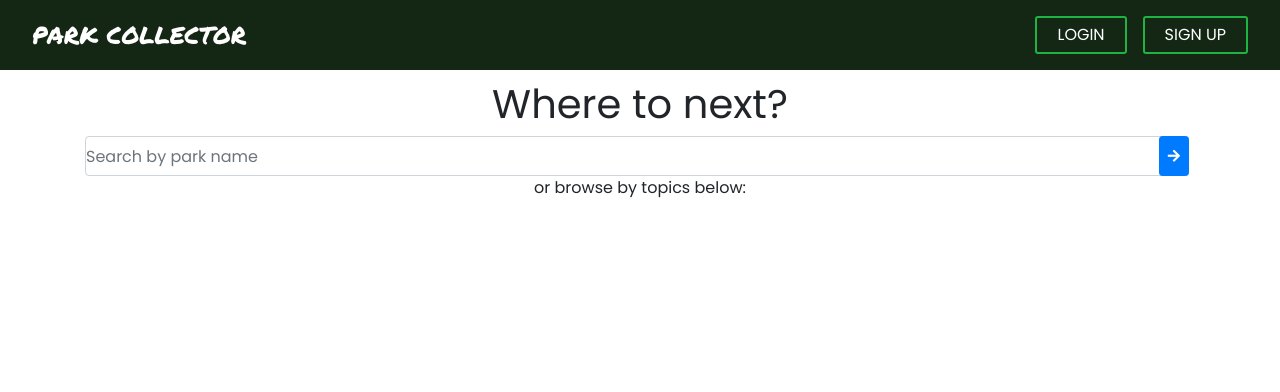
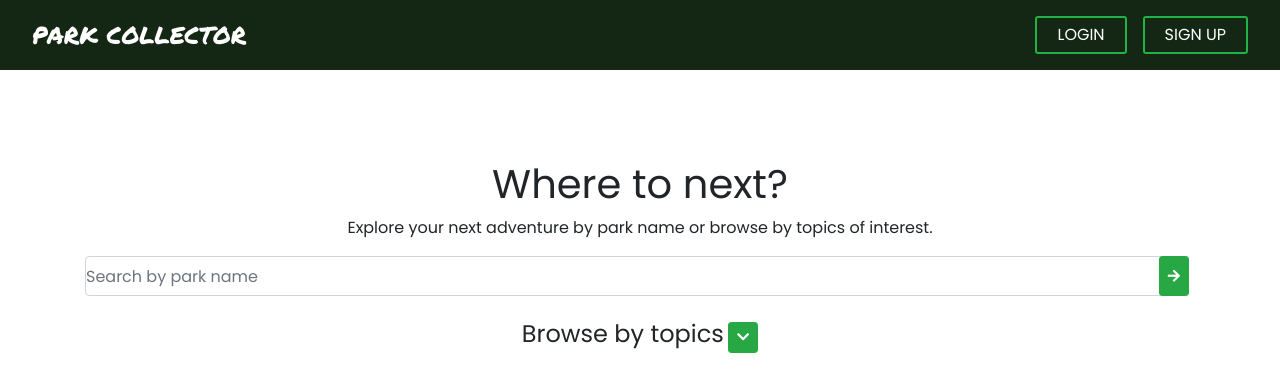
Before and after one commit to hsiangj/capstone-one, a Flask app: template templates/home.html in a window 1280 px wide. Shown: the top 392 px of the page. Run offline with Flask 3, Linux system fonts and the light colour scheme; the template is opened without the code that fills it, so the values that code supplies are empty; some libraries are stand-ins or nearby versions.

Commit message:
Add home-div, revise wording, and div for browse topics section

```diff
--- a/templates/home.html
+++ b/templates/home.html
@@ -1,13 +1,14 @@
 {% extends 'base.html' %}
 
 {% block content %}
+<div class="home-div">
 <h1>Where to next?</h1>
-
+<p>Explore your next adventure by park name or browse by topics of interest.</p>
 <form autocomplete="off" class="form-inline" action="#">
   <div class="search-container form-group">
     <input name="q" id="q" class="form-control mr-2" placeholder="Search by park name">
 
-    <button class="btn btn-sm {{'btn-primary'}}" formaction="/park" formmethod="POST">
+    <button class="btn btn-sm btn-success" formaction="/park" formmethod="POST">
       <i class="fas fa-arrow-right"></i>
     </button>
 
@@ -16,10 +17,10 @@
     <ul></ul>
   </div>
 </form>
+<br>
 
-
-<p>or browse by topics below:</p>
-<div id="topics-list"></div>
-
+<h4>Browse by topics</h4>&nbsp;<button class="btn btn-sm btn-success" id="topics-btn"><i class="fas fa-chevron-down"></i></button>
+<div class="hidden" id="topics-list"></div>
+</div>
 
 {% endblock %}
```
